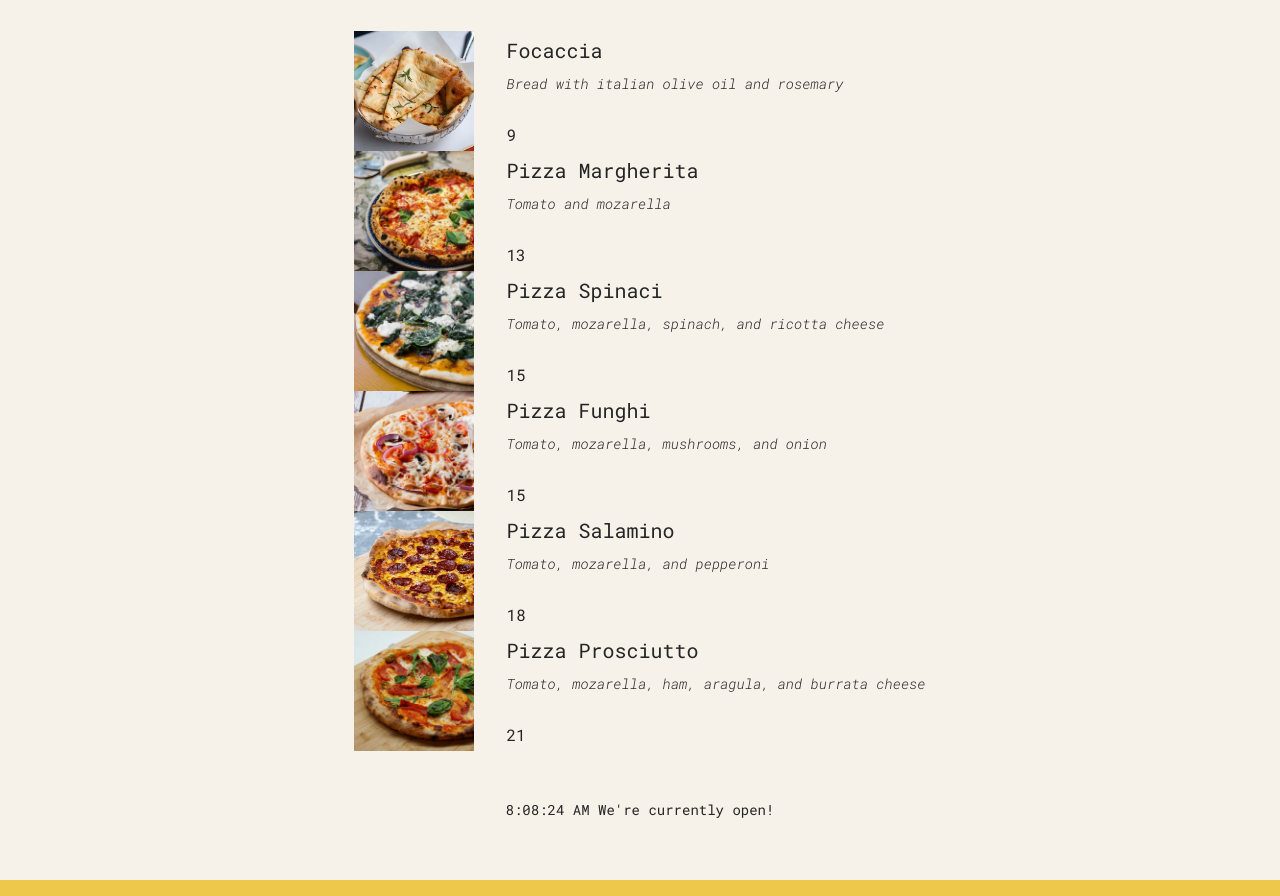
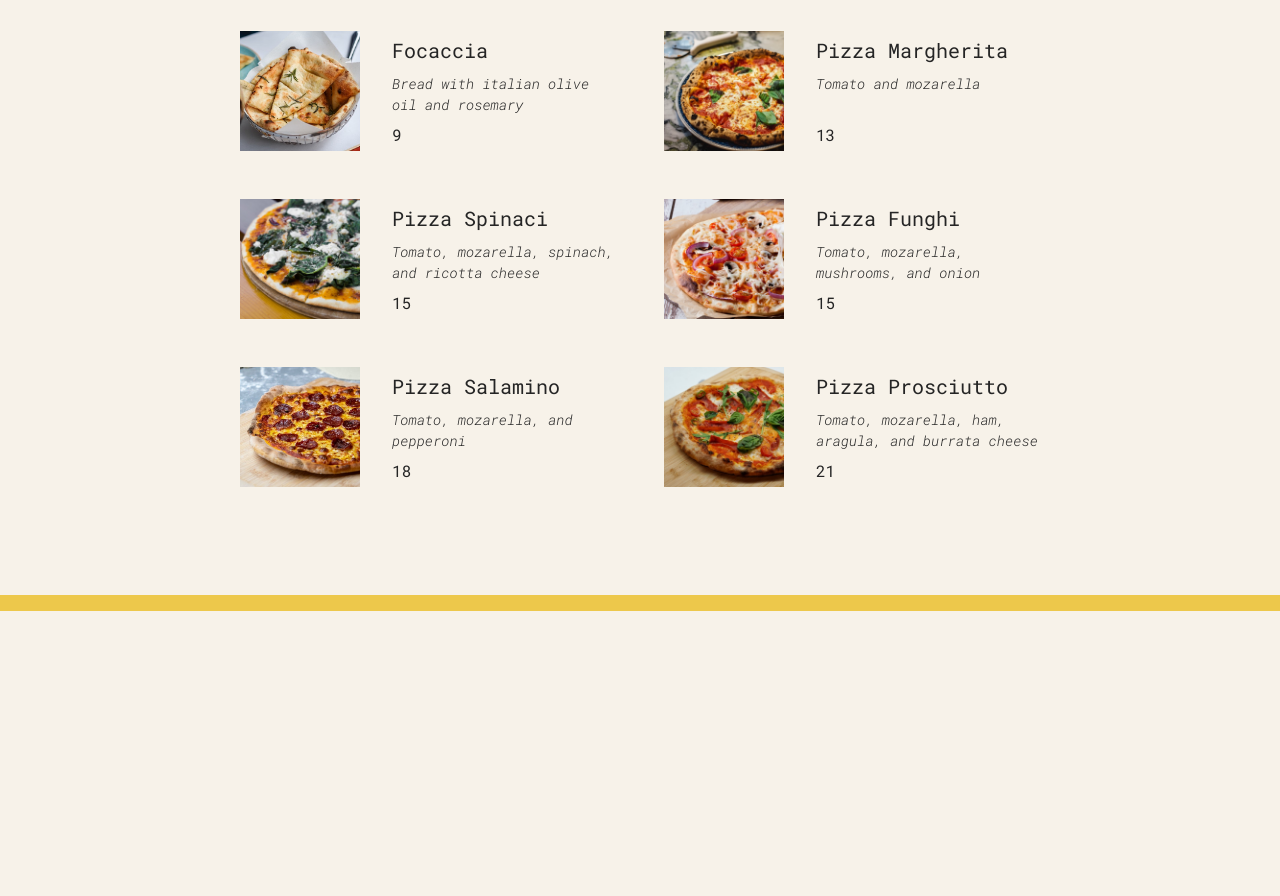
Before and after one commit to charliesumalag/react-new, a React (Vite) app in the folder 03-pizza-menu/: page / in a window 1280 px wide. Shown: the part 240-1136 px from the top of the page. After the commit the page ends 851 px from the top, so only its background shows below. Built offline with nearby package versions, Linux system fonts and the light colour scheme.

Commit message:
rendering

```diff
--- a/03-pizza-menu/src/App.jsx
+++ b/03-pizza-menu/src/App.jsx
@@ -82,14 +82,18 @@ function Header() {
 }
 
 function Menu() {
+  const pizzas = pizzaData;
+  const numPizzas = pizzas.length;
   return (
   <main className='menu'>
     <h2 className='text-xl font-medium'>Our Menu</h2>
-    <div>
-      {pizzaData.map((pizza) => (
-        <Pizza name={pizza.name} ingredients={pizza.ingredients} photoName={pizza.photoName} price={pizza.price}/>
-      ))}
-    </div>
+    {numPizzas > 0 && (
+      <ul className='pizzas'>
+        {pizzas.map((pizza) => (
+          <Pizza name={pizza.name} ingredients={pizza.ingredients} photoName={pizza.photoName} price={pizza.price} key={pizza.name}/>
+        ))}
+      </ul>
+    )}
   </main>
   )
 }
@@ -100,6 +104,10 @@ function Footer() {
   const closeHour = 22;
   const isOpen = hour >= openHour && hour <= closeHour;
 
-  return <footer className='footer'>{new Date().toLocaleTimeString()} We're currently open!</footer>
+  return <footer className='footer'>
+    {isOpen && (
+      <p>{new Date().toLocaleTimeString()} We're currently open!</p>
+    )}
+  </footer>
 
 }
```
